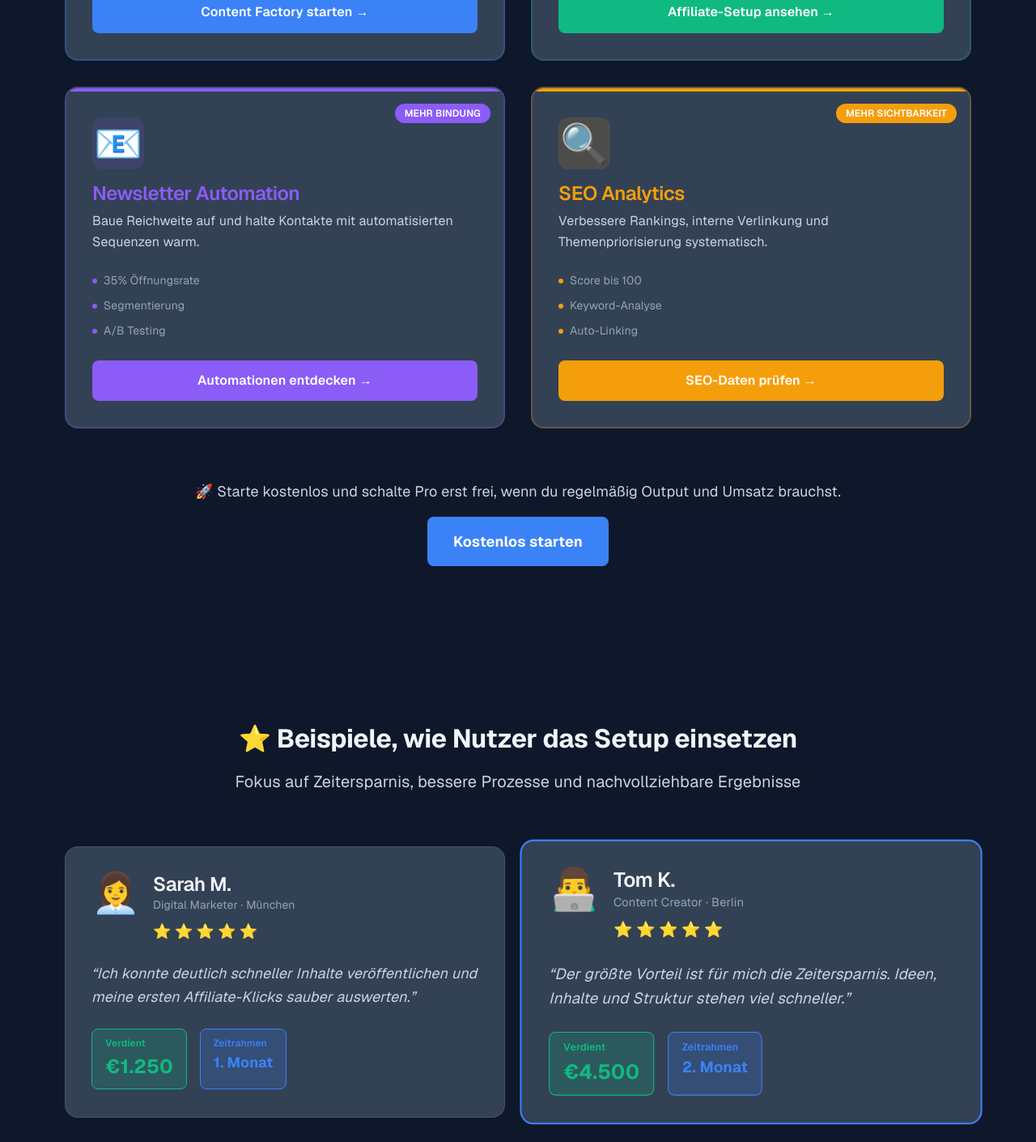
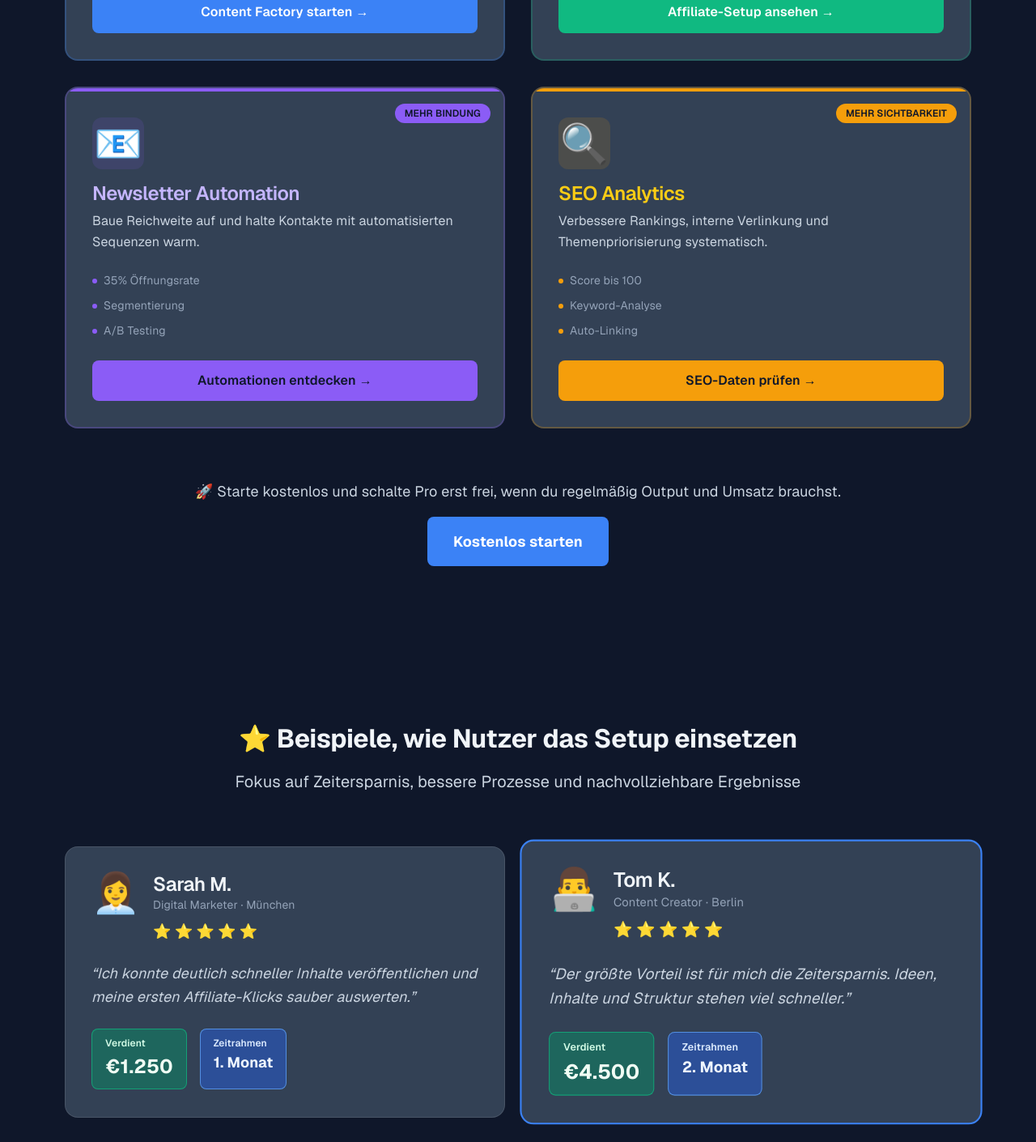
Before and after one commit to avdi1205-glitch/ki-business-hub, a Next.js app: page / in a window 1280 px wide. Shown: the part 1803-3213 px from the top of the page at 81% size. Built offline with nearby package versions, Linux system fonts and the light colour scheme; no server answers; the database is empty.

Commit message:
Fix remaining homepage contrast hotspots in features, testimonials, and pricing

```diff
--- a/app/components/FeaturesSection.tsx
+++ b/app/components/FeaturesSection.tsx
@@ -34,6 +34,9 @@ const features = [
     badgeKey: "feature3Badge",
     href: "/content-factory",
     ctaKey: "feature3Cta",
+    titleColor: "#c4b5fd",
+    badgeTextColor: "#0f172a",
+    ctaTextColor: "#0f172a",
   },
   {
     icon: "🔍",
@@ -44,6 +47,9 @@ const features = [
     badgeKey: "feature4Badge",
     href: "/stats",
     ctaKey: "feature4Cta",
+    titleColor: "#facc15",
+    badgeTextColor: "#0f172a",
+    ctaTextColor: "#0f172a",
   },
 ];
 
@@ -79,7 +85,10 @@ export function FeaturesSection() {
 
               {/* Badge */}
               <div className="absolute top-4 right-4">
-                <span className="px-3 py-1 rounded-full text-xs font-semibold text-white" style={{ background: feature.color }}>
+                <span
+                  className="px-3 py-1 rounded-full text-xs font-semibold"
+                  style={{ background: feature.color, color: (feature as { badgeTextColor?: string }).badgeTextColor || "#ffffff" }}
+                >
                   {t(feature.badgeKey)}
                 </span>
               </div>
@@ -92,7 +101,10 @@ export function FeaturesSection() {
                 </div>
 
                 {/* Title */}
-                <h3 className="text-2xl font-bold mb-2" style={{ color: feature.color }}>
+                <h3
+                  className="text-2xl font-bold mb-2"
+                  style={{ color: (feature as { titleColor?: string }).titleColor || feature.color }}
+                >
                   {t(feature.titleKey)}
                 </h3>
 
@@ -114,8 +126,8 @@ export function FeaturesSection() {
                 {/* CTA */}
                 <Link
                   href={feature.href}
-                  className="block w-full rounded-lg px-4 py-3 text-center font-semibold text-white transition-all duration-300 hover:shadow-lg group-hover:scale-105"
-                  style={{ background: feature.color }}
+                  className="block w-full rounded-lg px-4 py-3 text-center font-semibold transition-all duration-300 hover:shadow-lg group-hover:scale-105"
+                  style={{ background: feature.color, color: (feature as { ctaTextColor?: string }).ctaTextColor || "#ffffff" }}
                 >
                   {t(feature.ctaKey)} →
                 </Link>
--- a/app/components/PricingSection.tsx
+++ b/app/components/PricingSection.tsx
@@ -199,7 +199,7 @@ export function PricingSection() {
           <p style={{ color: "var(--text-light)" }}>
             {t("pricingGuaranteeBody")}
           </p>
-          <p className="mt-4 text-sm" style={{ color: "var(--text-muted)" }}>
+          <p className="mt-4 text-sm" style={{ color: "#d1fae5" }}>
             {t("pricingEnvNote")}
           </p>
         </div>
--- a/app/components/TestimonialsSection.tsx
+++ b/app/components/TestimonialsSection.tsx
@@ -152,15 +152,15 @@ export function TestimonialsSection() {
 
               {/* Earnings Badge */}
               <div className="flex gap-4">
-                <div className="px-4 py-2 rounded-lg" style={{ background: "rgba(16, 185, 129, 0.2)", border: "1px solid var(--success)" }}>
-                  <p className="text-xs font-semibold" style={{ color: "var(--success)" }}>{isEn ? "Earned" : "Verdient"}</p>
-                  <p className="text-2xl font-bold" style={{ color: "var(--success)" }}>
+                <div className="px-4 py-2 rounded-lg" style={{ background: "rgba(5, 150, 105, 0.45)", border: "1px solid rgba(16, 185, 129, 0.7)" }}>
+                  <p className="text-xs font-semibold" style={{ color: "#d1fae5" }}>{isEn ? "Earned" : "Verdient"}</p>
+                  <p className="text-2xl font-bold" style={{ color: "#f0fdf4" }}>
                     {testimonial.earnings}
                   </p>
                 </div>
-                <div className="px-4 py-2 rounded-lg" style={{ background: "rgba(59, 130, 246, 0.2)", border: "1px solid var(--primary)" }}>
-                  <p className="text-xs font-semibold" style={{ color: "var(--primary)" }}>{isEn ? "Timeframe" : "Zeitrahmen"}</p>
-                  <p className="text-lg font-bold" style={{ color: "var(--primary)" }}>
+                <div className="px-4 py-2 rounded-lg" style={{ background: "rgba(37, 99, 235, 0.45)", border: "1px solid rgba(96, 165, 250, 0.75)" }}>
+                  <p className="text-xs font-semibold" style={{ color: "#dbeafe" }}>{isEn ? "Timeframe" : "Zeitrahmen"}</p>
+                  <p className="text-lg font-bold" style={{ color: "#eff6ff" }}>
                     {testimonial.time}
                   </p>
                 </div>
```
